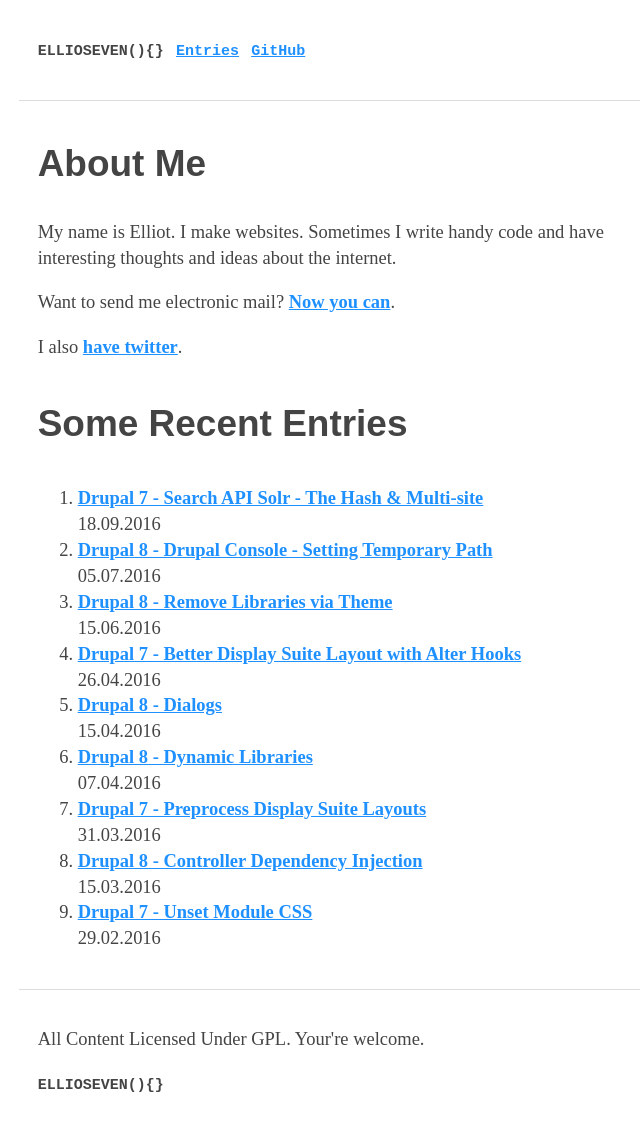
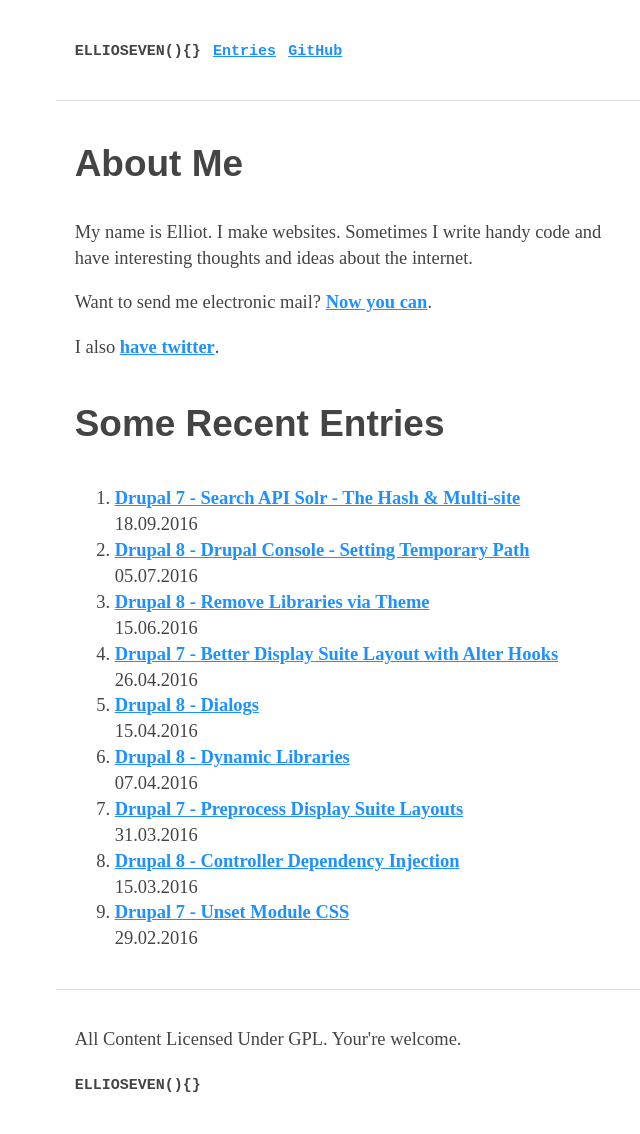
Before and after one commit to ellioseven/ellioseven.github.io, a Jekyll site: the page built from index.md, in a window 1280 px wide. Shown: the whole page, without its empty margins (288-928 px from the left). Built offline with Jekyll 4.4.1, drawn with Linux system fonts in a browser that asks for light colours.

Commit message:
Narrow grid

```diff
--- a/css/theme.css
+++ b/css/theme.css
@@ -112,7 +112,7 @@ footer[role="contentinfo"],
 header[role="banner"] + hr,
 main[role="main"] + hr,
 footer[role="contentinfo"] + hr {
-    max-width: 34em;
+    max-width: 30em;
     margin: 2em auto;
     padding-left: 1em;
     padding-right: 1em;
```
